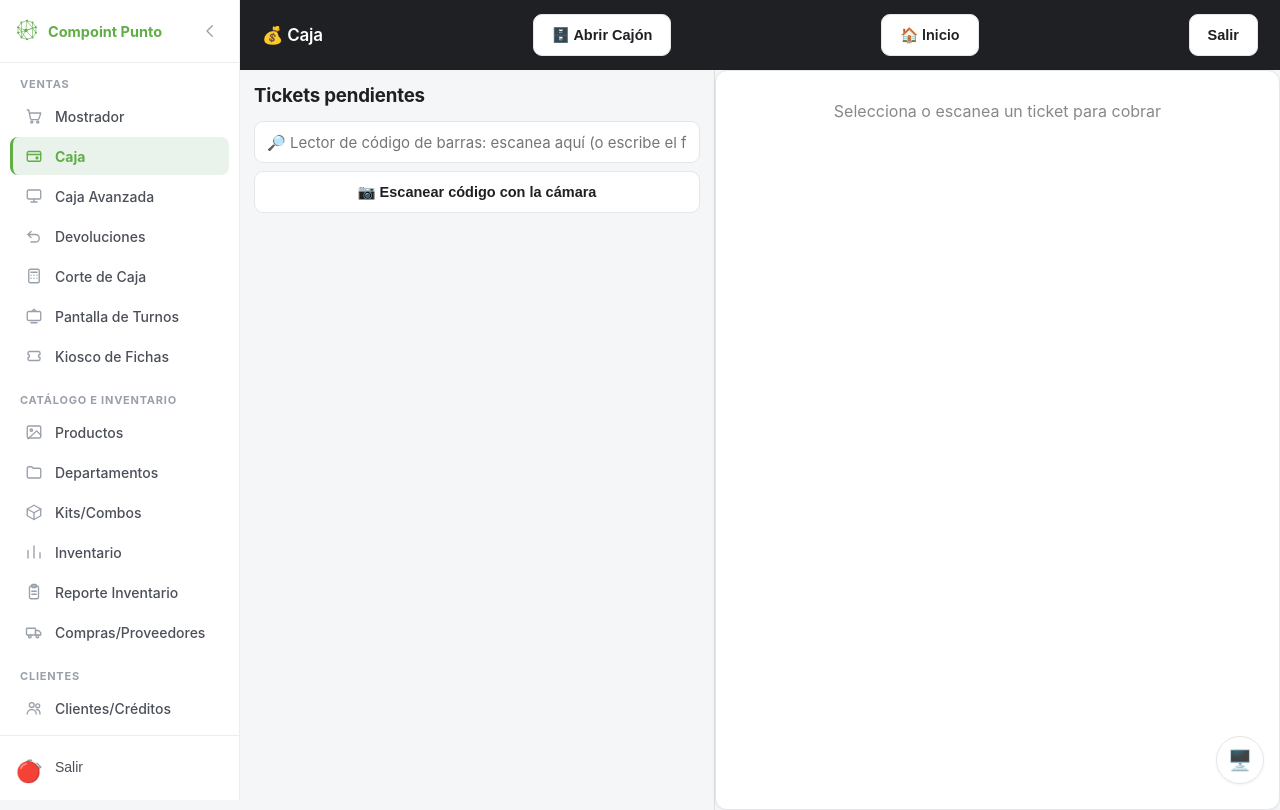
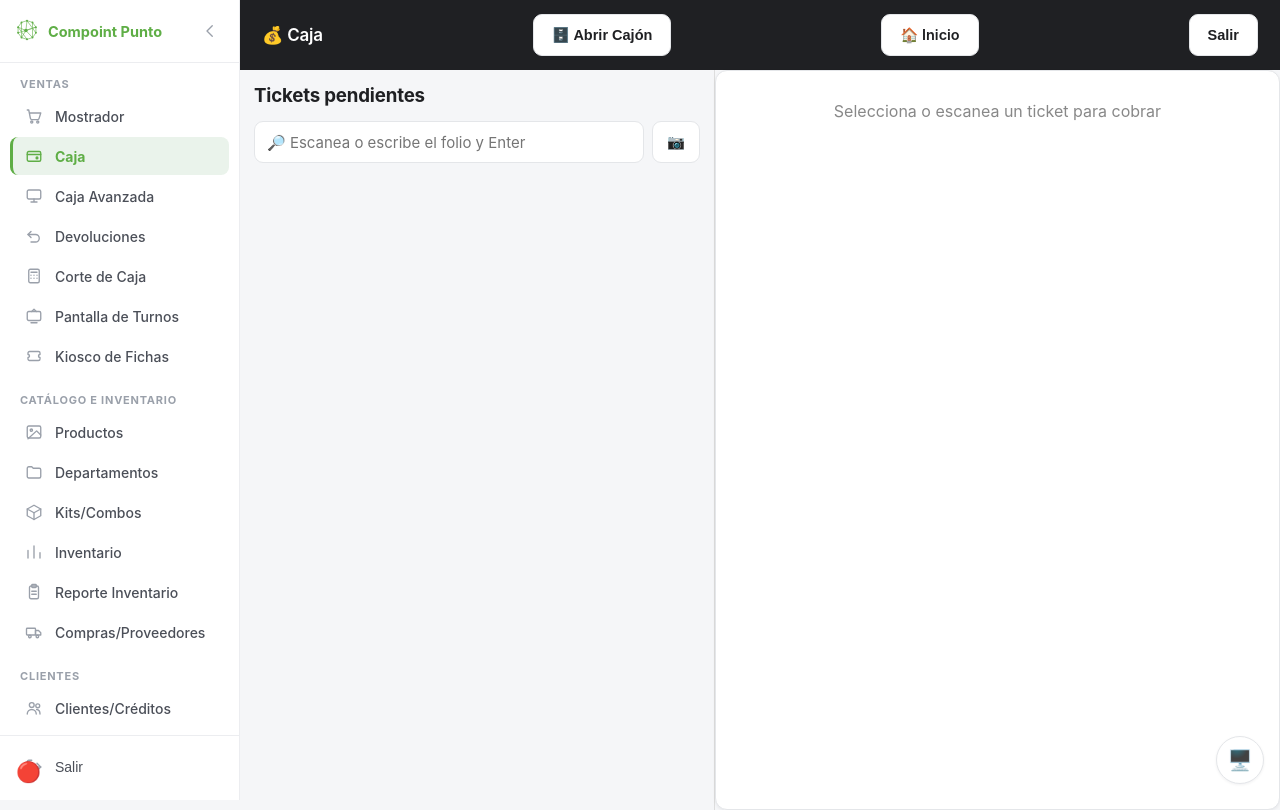
Before and after one commit to compointsolucion-source/Cremeria-pos, a plain HTML site: page frontend/caja.html in a window 1280 px wide. Drawn offline with nearby package versions, Linux system fonts and the light colour scheme; no server answers; sample sign-in values are in the browser's storage; a script that the page names is missing.

Commit message:
Caja: campo de lector y botón de cámara compactos en una sola línea
- Campo de escaneo + botón 📷 (solo icono) en la misma fila
- sw.js v15

```diff
--- a/frontend/caja.html
+++ b/frontend/caja.html
@@ -63,8 +63,10 @@
     <div class="panel-bandeja">
       <h3>Tickets pendientes</h3>
       <div id="scanner"></div>
-      <input type="text" id="campoLectorCaja" inputmode="none" autocomplete="off" placeholder="🔎 Lector de código de barras: escanea aquí (o escribe el folio y Enter)" style="width:100%; margin-bottom:8px;">
-      <button class="btn btn-secondary" style="width:100%; margin-bottom:14px;" onclick="toggleScanner()">📷 Escanear código con la cámara</button>
+      <div style="display:flex; gap:8px; margin-bottom:12px;">
+        <input type="text" id="campoLectorCaja" inputmode="none" autocomplete="off" placeholder="🔎 Escanea o escribe el folio y Enter" style="flex:1; min-width:0;">
+        <button class="btn btn-secondary" style="flex:none; width:48px; padding:0;" onclick="toggleScanner()" title="Escanear con la cámara" aria-label="Escanear con la cámara">📷</button>
+      </div>
       <div id="bandeja"></div>
     </div>
 
--- a/frontend/sw.js
+++ b/frontend/sw.js
@@ -7,7 +7,7 @@
 // versión más nueva (y se actualiza la copia de respaldo de paso) — la
 // copia guardada solo se usa cuando de verdad no hay conexión. Esto evita
 // quedarse con una versión vieja por olvidar subir CACHE_VERSION.
-const CACHE_VERSION = 'compoint-punto-v14';
+const CACHE_VERSION = 'compoint-punto-v15';
 
 const ARCHIVOS_A_GUARDAR = [
   '/mostrador.html',
```
